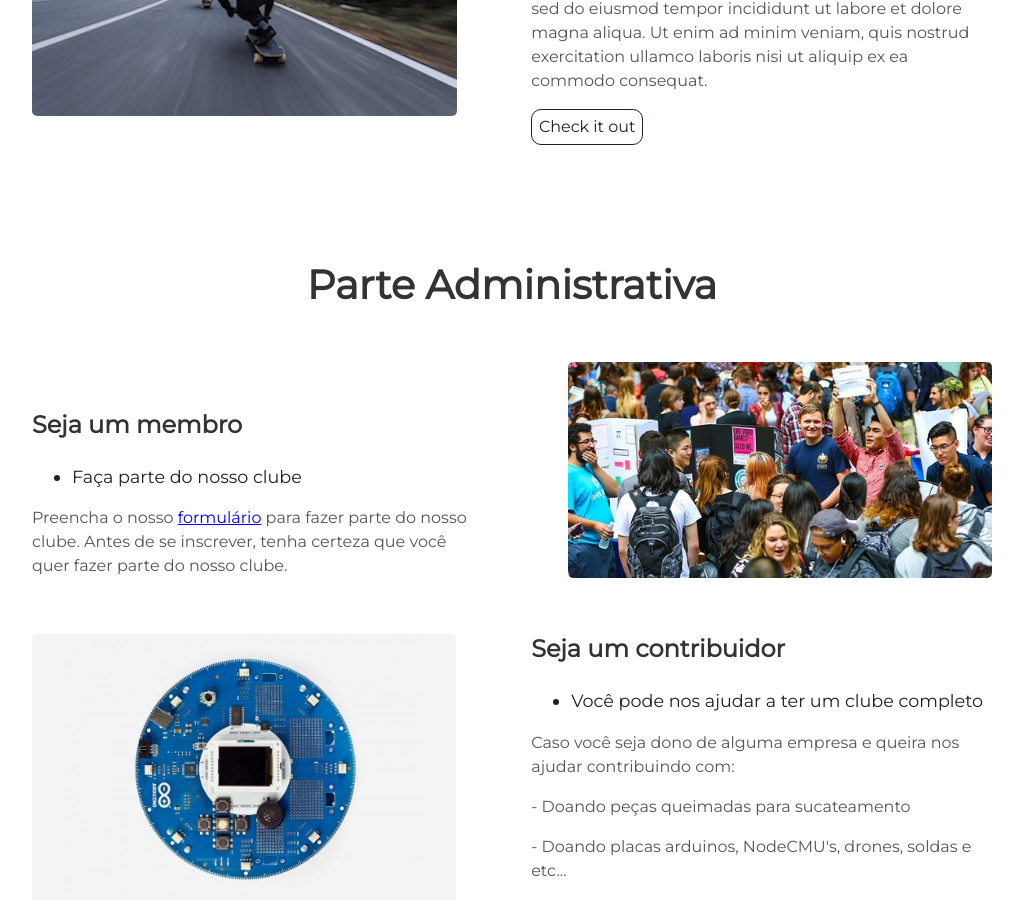
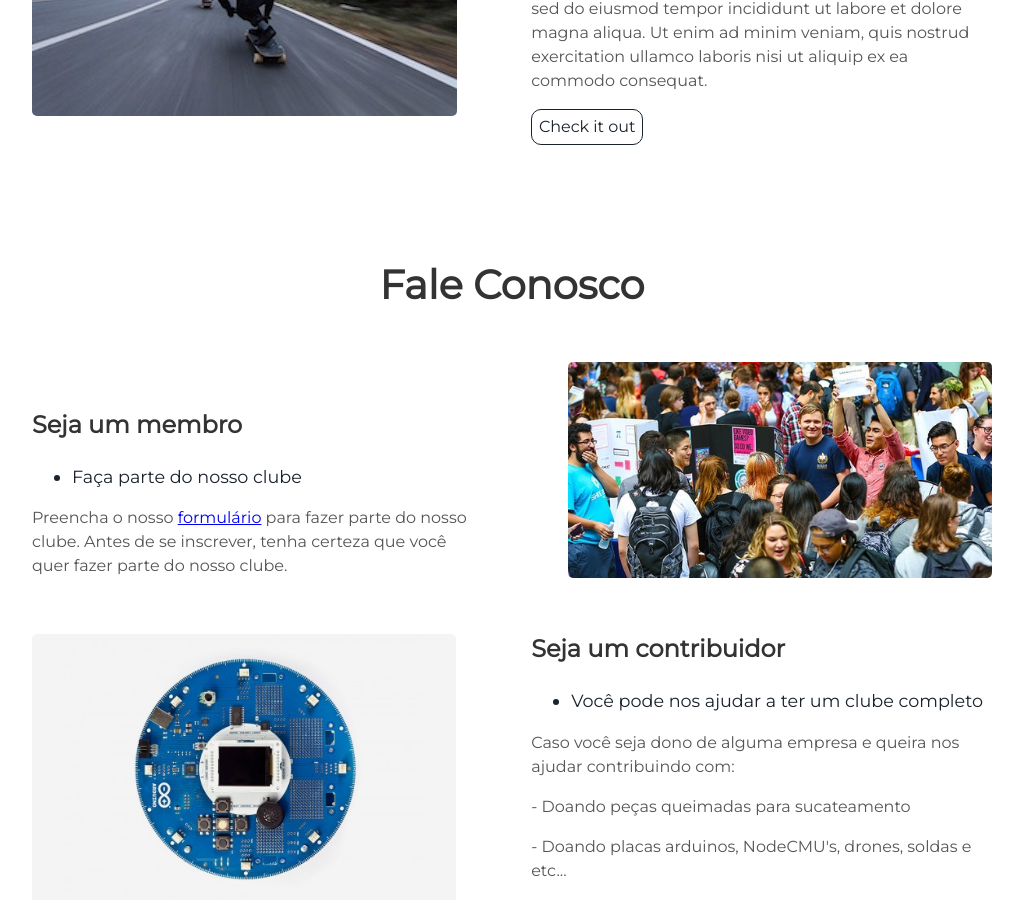
Before and after one commit to infoboto/infoboto.github.io, a Jekyll site: the page built from index.html, in a window 1280 px wide and 900 px high, scrolled down 2092 px. Shown: the whole window, without its empty margins (128-1151 px from the left). Built offline with Jekyll 4.4.1, drawn with Linux system fonts in a browser that asks for light colours.

Commit message:
Update helpus.html

```diff
--- a/_includes/helpus.html
+++ b/_includes/helpus.html
@@ -1,5 +1,5 @@
 <div class="user-details">
-  <h1> Parte Administrativa</h1>
+  <h1> Fale Conosco</h1>
 </div>
 <div class="user-helpus">
   <div class="images-right">
```
